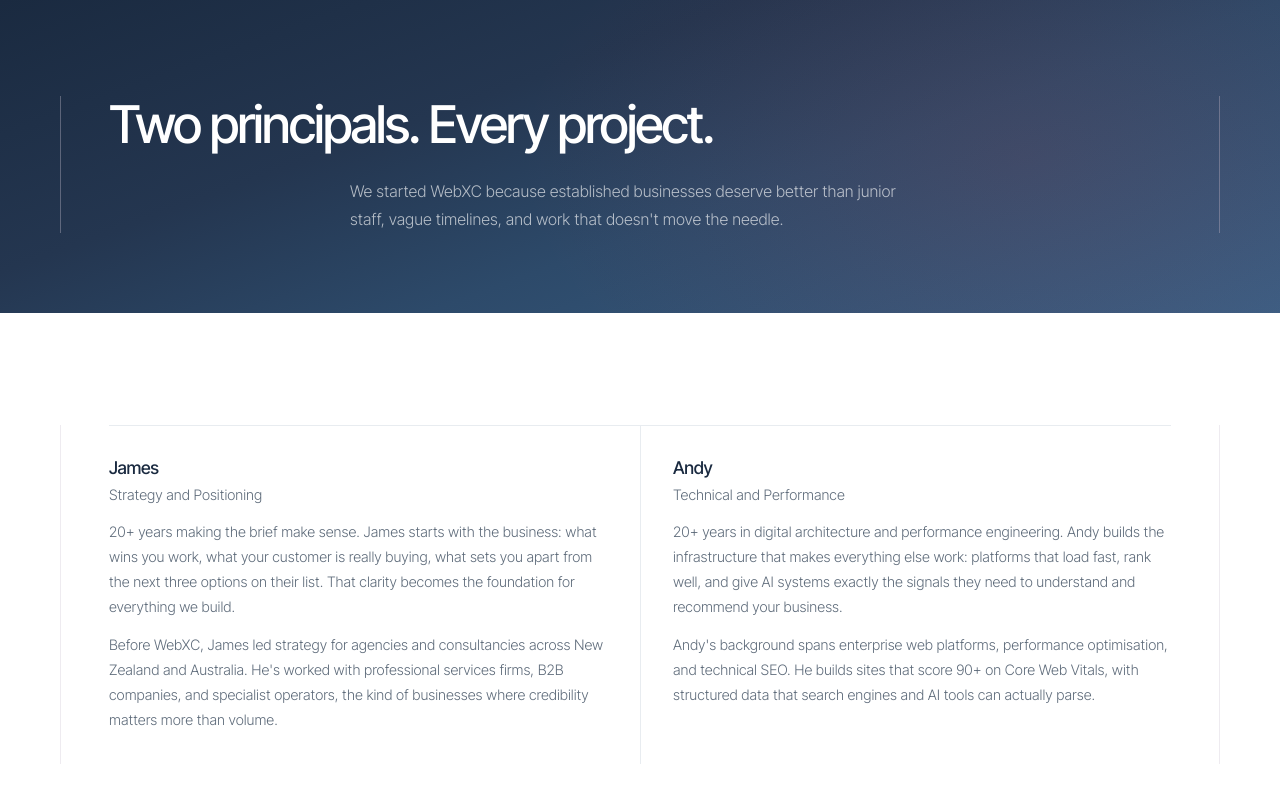
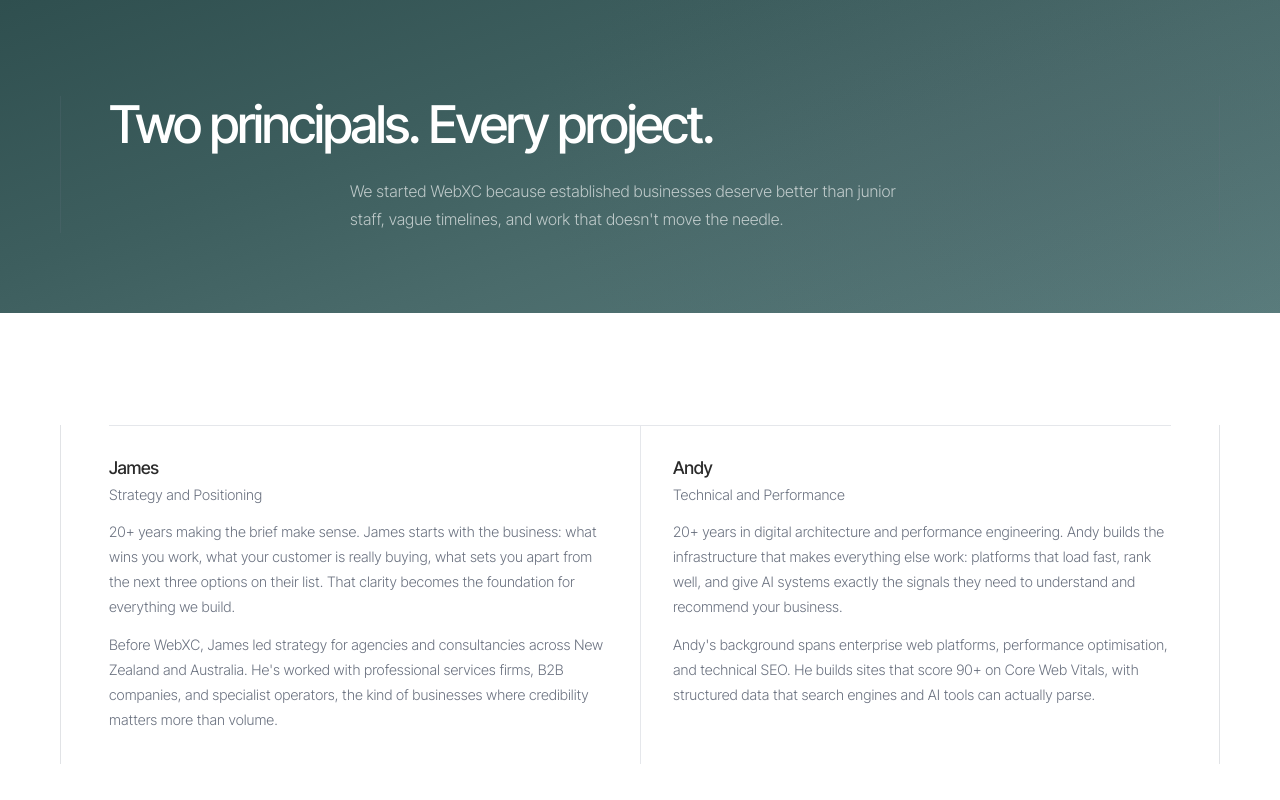
Before and after one commit to colasix/my-site, a website: page about/index.html in a window 1280 px wide. Shown: the top 800 px of the page. Drawn offline with Linux system fonts and the light colour scheme.

Commit message:
Modernize all inner page styling — Swan-inspired consistency

```diff
--- a/assets/css/main.css
+++ b/assets/css/main.css
@@ -4,22 +4,22 @@
 
 /* === Custom Properties === */
 :root {
-    --color-navy: #1A2A40;
-    --color-navy-light: #243650;
-    --color-text: #1A2A40;
-    --color-text-secondary: #5f6c7b;
-    --color-text-muted: #8b95a1;
-    --color-accent: #D62828;
-    --color-accent-hover: #B22222;
+    --color-navy: #2F4F4F;
+    --color-navy-light: #3D5E5E;
+    --color-text: #2B2B2B;
+    --color-text-secondary: #6B7280;
+    --color-text-muted: #9CA3AF;
+    --color-accent: #4B5563;
+    --color-accent-hover: #374151;
     --color-bg: #ffffff;
-    --color-bg-soft: #f7f8fa;
+    --color-bg-soft: #f9fafb;
     --color-bg-card: #ffffff;
-    --color-border: #e8ecf0;
-    --color-border-soft: #f0f2f5;
+    --color-border: #e5e7eb;
+    --color-border-soft: #f3f4f6;
     --radius: 16px;
     --radius-sm: 10px;
-    --shadow-card: 0 1px 3px rgba(26, 42, 64, 0.03), 0 6px 24px rgba(26, 42, 64, 0.04);
-    --shadow-card-hover: 0 1px 3px rgba(26, 42, 64, 0.04), 0 12px 40px rgba(26, 42, 64, 0.07);
+    --shadow-card: 0 1px 3px rgba(47, 79, 79, 0.03), 0 6px 24px rgba(47, 79, 79, 0.04);
+    --shadow-card-hover: 0 1px 3px rgba(47, 79, 79, 0.04), 0 12px 40px rgba(47, 79, 79, 0.07);
     --transition: 0.25s cubic-bezier(0.4, 0, 0.2, 1);
 }
 
@@ -74,8 +74,8 @@ h1, h2, h3 {
 }
 
 .container--lines {
-    border-left: 1px solid rgba(205, 199, 211, 0.35);
-    border-right: 1px solid rgba(205, 199, 211, 0.35);
+    border-left: 1px solid rgba(107, 114, 128, 0.2);
+    border-right: 1px solid rgba(107, 114, 128, 0.2);
 }
 
 /* === Site Header === */
@@ -287,7 +287,7 @@ h1, h2, h3 {
     align-items: center;
     justify-content: center;
     padding: 4rem 1.5rem;
-    background: linear-gradient(160deg, #1A2A40 0%, #243650 35%, #2d4a6a 60%, #3a5f85 100%);
+    background: linear-gradient(160deg, #2F4F4F 0%, #3D5E5E 35%, #4A6B6B 60%, #5A7D7D 100%);
     overflow: hidden;
 }
 
@@ -298,7 +298,7 @@ h1, h2, h3 {
     right: -20%;
     width: 80%;
     height: 200%;
-    background: radial-gradient(ellipse at center, rgba(214, 40, 40, 0.12) 0%, transparent 70%);
+    background: radial-gradient(ellipse at center, rgba(75, 85, 99, 0.15) 0%, transparent 70%);
     animation: hero-glow 8s ease-in-out infinite alternate;
     pointer-events: none;
 }
@@ -890,7 +890,7 @@ h1, h2, h3 {
 
 /* === Page Hero (dark variant for service/about/contact) === */
 .page-hero--dark {
-    background: linear-gradient(160deg, #1A2A40 0%, #243650 35%, #2d4a6a 60%, #3a5f85 100%);
+    background: linear-gradient(160deg, #2F4F4F 0%, #3D5E5E 35%, #4A6B6B 60%, #5A7D7D 100%);
     position: relative;
     overflow: hidden;
 }
@@ -902,7 +902,7 @@ h1, h2, h3 {
     right: -20%;
     width: 80%;
     height: 200%;
-    background: radial-gradient(ellipse at center, rgba(214, 40, 40, 0.1) 0%, transparent 70%);
+    background: radial-gradient(ellipse at center, rgba(75, 85, 99, 0.12) 0%, transparent 70%);
     pointer-events: none;
 }
 
```
